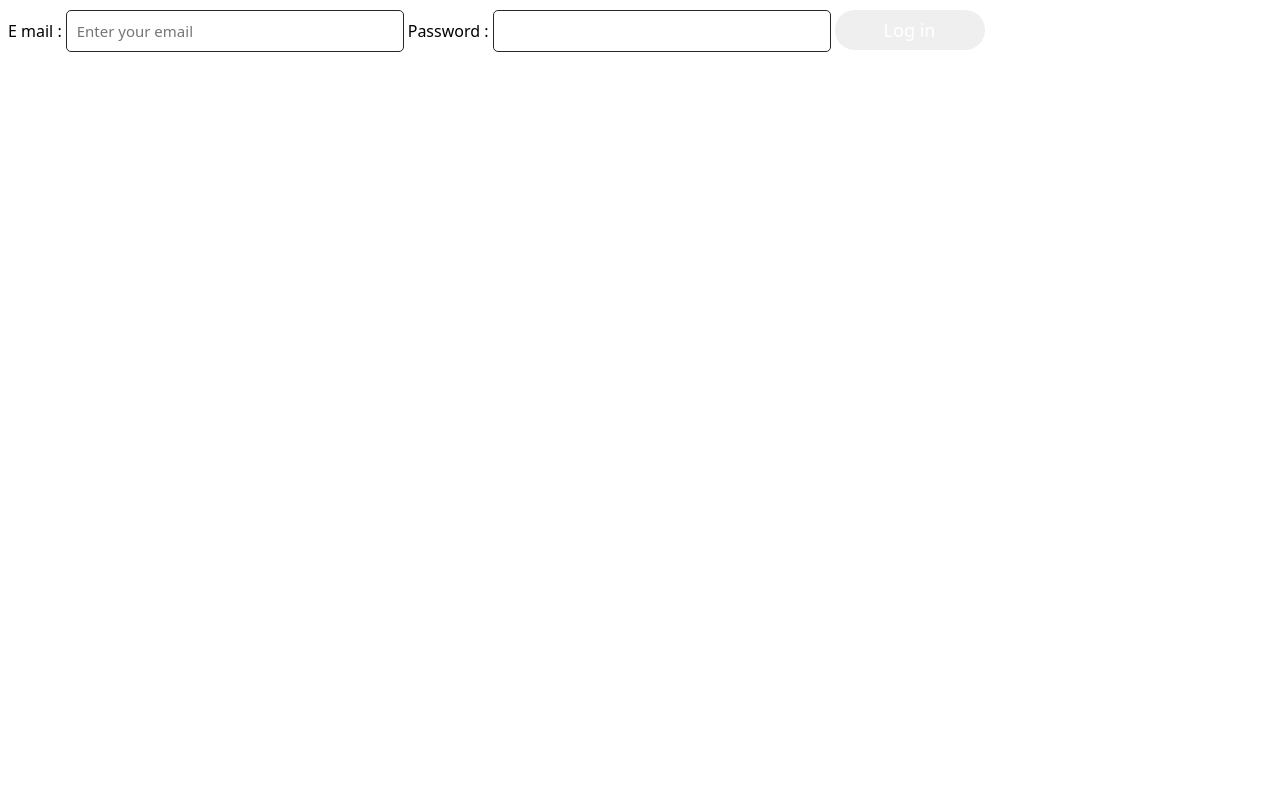
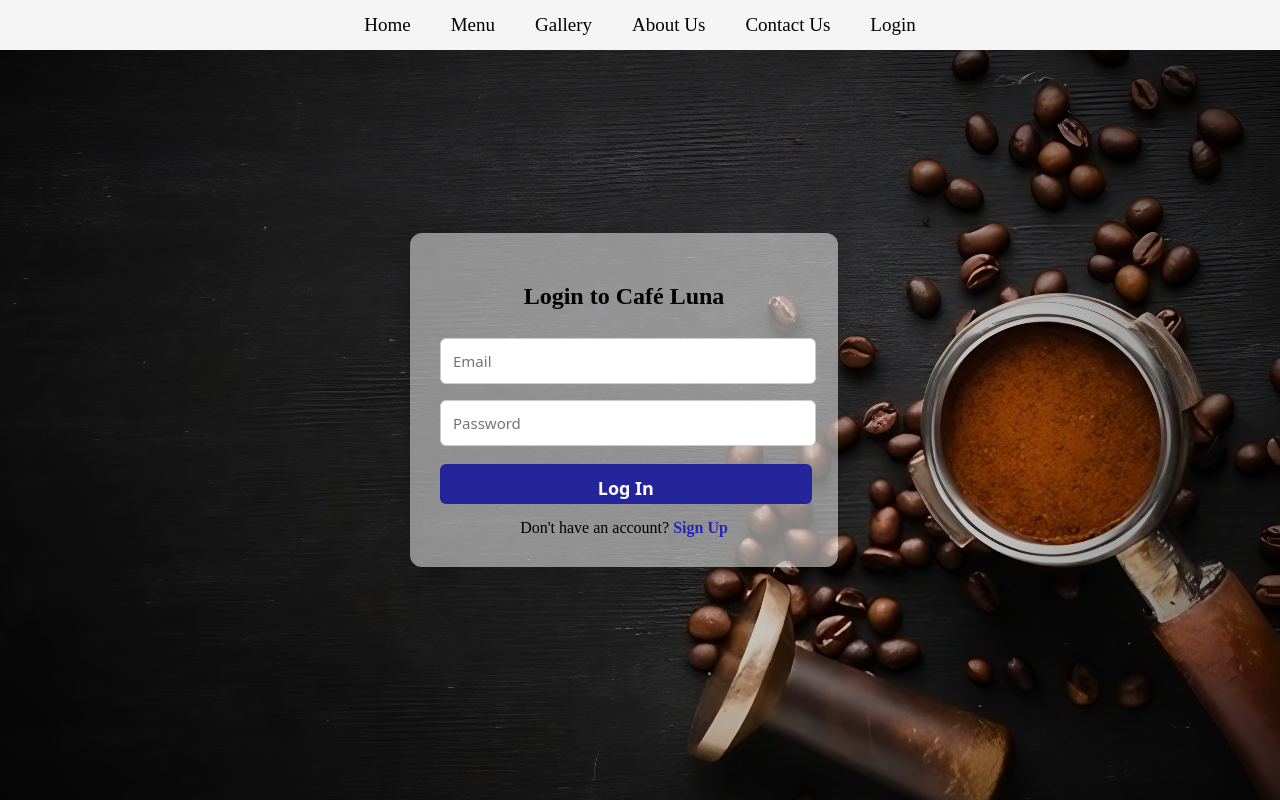
Before and after one commit to DhananjayaSampath/cafe-web, a plain HTML site: page login.html in a window 1280 px wide. Drawn offline with Linux system fonts and the light colour scheme; a web font is replaced by a local one.

Commit message:
complete login page

```diff
--- a/login.html
+++ b/login.html
@@ -7,13 +7,68 @@
         <link rel="stylesheet" href="style.css">
         <link href="https://fonts.googleapis.com/css2?family=Cinzel&family=Parisienne&family=Italiana&display=swap" rel="stylesheet">
     </head>
-    <body>
-        <div class="form">
-            <label>E mail :</label>
-            <input type="email" name="email" placeholder="Enter your email" required>
-            <label>Password :</label>
-            <input type="password" name="password" required>
-            <button type="submit">Log in</button>
+    <body class="login-page">
+        <!--Navigation bar-->
+
+        <nav>
+          <a href="index.html">Home</a>
+          <a href="index.html">Menu</a>
+          <a href="index.html">Gallery</a>
+          <a href="#about">About Us</a>
+          <a href="index.html">Contact Us</a>
+          <a href="login.html">Login</a>
+        </nav>
+      <div class="form-wrapper">
+
+        <div class="auth-container">
+            <h2 id="form-title">Login to Café Luna</h2>
+
+            <!-- Login Form -->
+          <form id="login-form" class="form-section active" method="POST" action="/login">
+            <input type="email" name="email" placeholder="Email" required />
+            <input type="password" name="password" placeholder="Password" required />
+            <button type="submit">Log In</button>
+          </form>
+
+            <!-- Signup Form -->
+          <form id="signup-form" class="form-section" method="POST" action="/signup">
+            <input type="text" name="name" placeholder="Full Name" required />
+            <input type="email" name="email" placeholder="Email" required />
+            <input type="password" name="password" placeholder="Password" required />
+            <button type="submit">Sign Up</button>
+          </form>
+
+            <!-- Toggle Links -->
+          <div class="toggle">
+            <span id="toggle-text">Don't have an account? </span>
+            <a onclick="toggleForm()">Sign Up</a>
+          </div>
         </div>
+
+      </div>
+  <script>
+    const loginForm = document.getElementById('login-form');
+    const signupForm = document.getElementById('signup-form');
+    const formTitle = document.getElementById('form-title');
+    const toggleText = document.getElementById('toggle-text');
+    const toggleLink = document.querySelector('.toggle a');
+
+    function toggleForm() {
+      const isLogin = loginForm.classList.contains('active');
+      if (isLogin) {
+        loginForm.classList.remove('active');
+        signupForm.classList.add('active');
+        formTitle.textContent = 'Sign Up to Café Luna';
+        toggleText.textContent = 'Already have an account? ';
+        toggleLink.textContent = 'Login';
+      } else {
+        signupForm.classList.remove('active');
+        loginForm.classList.add('active');
+        formTitle.textContent = 'Login to Café';
+        toggleText.textContent = 'Don\'t have an account? ';
+        toggleLink.textContent = 'Sign Up';
+      }
+    }
+  </script>
     </body>
 </html>
--- a/style.css
+++ b/style.css
@@ -1,7 +1,7 @@
 .main {
     background-image: url(cafe.png);
     background-repeat: no-repeat;
-    background-size: cover;
+    background-size: contain;
     height: 100%;
     margin: 0;
 }
@@ -15,6 +15,7 @@ nav {
     align-items: center;
     display: flex;
     justify-content: center;
+    z-index: 999;
 }
 
 nav a{
@@ -83,7 +84,7 @@ button {
 
 .container {
     display: flex;
-    background-color: white;
+    background-color: #f5f0e6;
     color: #000000;
     width: 100%;
     justify-content: center;
@@ -185,10 +186,78 @@ input {
     font-size: 13px;
 }
 
-.form {
-    max-width: 1500px;
+.login-page {
+  background-image: url(cwlp.jpg);
+  background-repeat: no-repeat;
+  background-size: cover;
+  margin: 0;
+  display: flex;
+  box-sizing: border-box;
 }
 
-.form input {
-    width: 25%;
+.form-wrapper {
+    position: absolute;
+    top: 50%;
+    left: 50%;
+    transform: translate(-50%, -50%);
+    font-family: poppins;
 }
+
+.auth-container {
+      background-color: rgba(255, 255, 255, 0.5);
+      padding: 30px;
+      border-radius: 12px;
+      box-shadow: 0 8px 25px rgba(0, 0, 0, 0.2);
+      width: 80%;
+      max-width: 400px;
+    }
+
+    .auth-container h2 {
+      text-align: center;
+      margin-bottom: 20px;
+    }
+
+    .auth-container input {
+      width: 95%;
+      padding: 12px;
+      margin: 8px 0;
+      border: 1px solid #ccc;
+      border-radius: 6px;
+    }
+
+    .auth-container button {
+      width: 101%;
+      padding: 12px;
+      background-color: rgb(36, 36, 155);
+      color: white;
+      border: none;
+      border-radius: 6px;
+      font-weight: bold;
+      text-align: center;
+      margin-top: 10px;
+      cursor: pointer;
+    }
+
+    .auth-container button:hover {
+      background-color: rgb(61, 61, 199);
+    }
+
+    .toggle {
+      text-align: center;
+      margin-top: 15px;
+    }
+
+    .toggle a {
+      color: rgb(37, 37, 184);
+      text-decoration: none;
+      font-weight: 600;
+      cursor: pointer;
+    }
+
+    .form-section {
+      display: none;
+    }
+
+    .form-section.active {
+      display: block;
+    }
```
Also changed, not shown: Free Coffee PPT Background_ Illustrated Border.jpeg (added), cwlp.jpg (added), e3.jpg (deleted).
